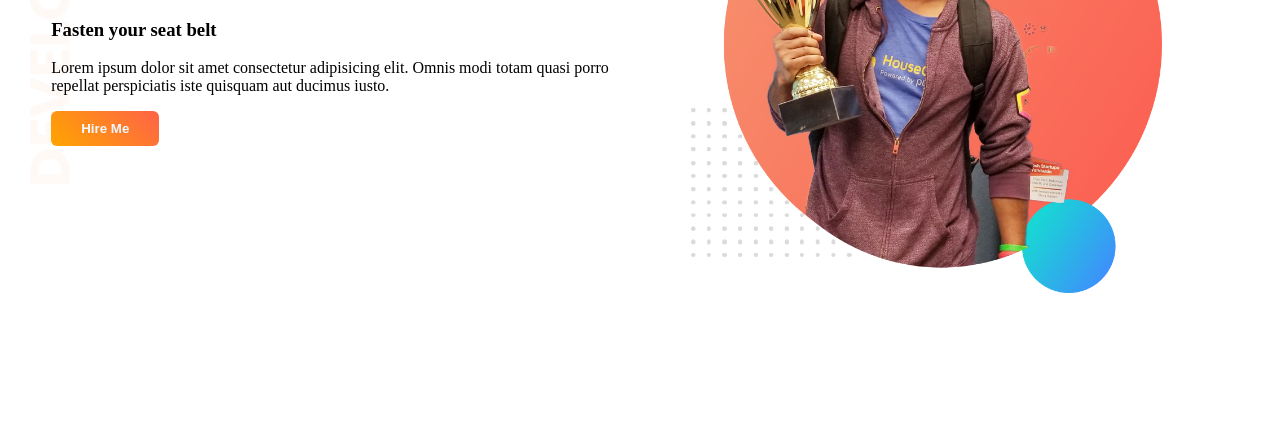
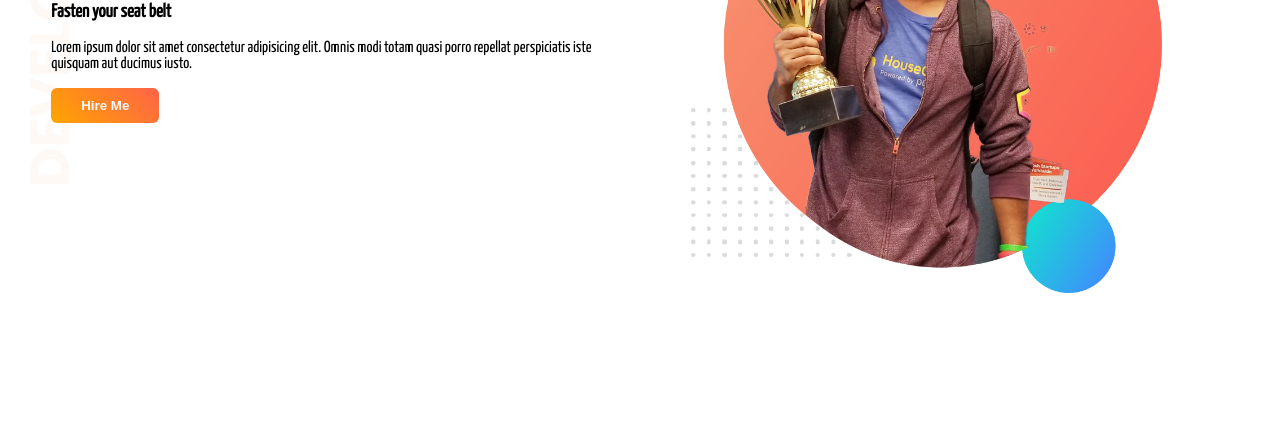
Before and after one commit to FmHasibul/Portfolio, a plain HTML site: page index.html in a window 1280 px wide. Shown: the part 175-597 px from the top of the page. Drawn offline with Linux system fonts and the light colour scheme.

Commit message:
font changed

```diff
--- a/index.html
+++ b/index.html
@@ -5,6 +5,9 @@
     <meta http-equiv="X-UA-Compatible" content="IE=edge">
     <meta name="viewport" content="width=device-width, initial-scale=1.0">
     <title>Portfolio</title>
+    <link rel="preconnect" href="https://fonts.googleapis.com">
+    <link rel="preconnect" href="https://fonts.gstatic.com" crossorigin>
+    <link href="https://fonts.googleapis.com/css2?family=Yanone+Kaffeesatz&display=swap" rel="stylesheet">
     <link rel="stylesheet" href="style.css">
 </head>
 <body>
--- a/style.css
+++ b/style.css
@@ -1,6 +1,7 @@
 
 body{
     margin: 0;
+    font-family: 'Yanone Kaffeesatz', sans-serif;
 }
 h1{
     font-size: 40px;
```
